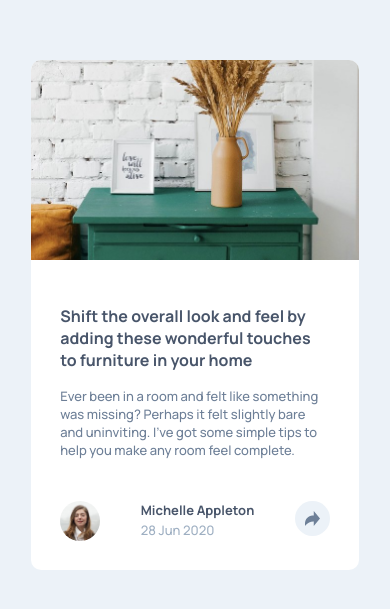
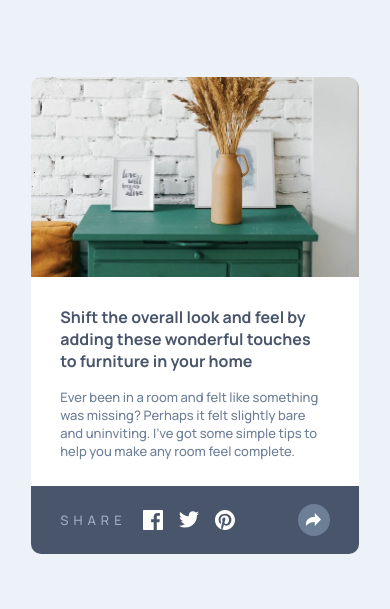
Before and after one commit to AlexandroMunera/FrontendMentor-ArticlePreview, a plain HTML site: page index.html in a window 390 px wide. Shown: the part 107-716 px from the top of the page. Drawn offline with Linux system fonts and the light colour scheme.

Commit message:
Mobile design

```diff
--- a/index.html
+++ b/index.html
@@ -36,6 +36,7 @@
           you make any room feel complete.
         </p>
       </div>
+
       <footer id="card__footer">
         <img
           class="card__image"
@@ -48,9 +49,30 @@
         </div>
         <span class="card__button"></span>
       </footer>
+
       <footer id="card__footer-active">
-       footer active
-        <span class="card__button"></span>
+        <div class="card__socialButtons">
+          <span>SHARE</span>
+          <img
+          class="card__socialButton"
+          src="images/icon-facebook.svg"
+          alt="Facebook"
+        />
+        <img
+          class="card__socialButton"
+          src="images/icon-twitter.svg"
+          alt="Twitter"
+        />
+        <img
+          class="card__socialButton"
+          src="images/icon-pinterest.svg"
+          alt="Pinterest"
+        />
+        </div>
+
+        <span class="card__button card__button-active">
+          <svg xmlns="http://www.w3.org/2000/svg" width="15" height="13"><path d="M15 6.495L8.766.014V3.88H7.441C3.33 3.88 0 7.039 0 10.936v2.049l.589-.612C2.59 10.294 5.422 9.11 8.39 9.11h.375v3.867L15 6.495z"/></svg>
+        </span>
       </footer>
     </main>
 
--- a/script.js
+++ b/script.js
@@ -8,10 +8,10 @@ for (var i = 0; i < shareButtons.length; i++) {
 
 function showFooterActive() {
   if (footer.style.display === "none") {
-    footer.style.display = "block";
+    footer.style.display = "flex";
     footerActive.style.display = "none";
   } else {
     footer.style.display = "none";
-    footerActive.style.display = "block";
+    footerActive.style.display = "flex";
   }
 }
--- a/styles.scss
+++ b/styles.scss
@@ -33,7 +33,7 @@ body {
   }
 
   .card__body {
-    padding: 29px 29px 0 29px;
+    padding: 13px 29px;
 
     .card_title {
       font-size: 1rem;
@@ -42,13 +42,16 @@ body {
   }
 
   #card__footer {
-    padding: 29px;
+    padding: 15px 29px;
     display: flex;
     justify-content: space-between;
+    align-items: center;
+    display: none;
+    min-height: 38px;
 
     .card__image {
-      width: 40px;
-      height: 40px;
+      width: 38px;
+      height: 38px;
       border-radius: 50%;
     }
 
@@ -66,10 +69,11 @@ body {
         color: $GrayishBlue;
       }
     }
+  }
 
   .card__button {
-      width: 35px;
-      height: 35px;
+    width: 30px;
+    height: 30px;
     border-radius: 50%;
     background-image: url(images/icon-share.svg);
     background-repeat: no-repeat;
@@ -77,11 +81,34 @@ body {
     background-size: 15px 15px;
     background-color: $LightGrayishBlue;
   }
+
+  .card__button {
+    width: 2rem;
+    height: 2rem;
+    display: grid;
+    place-items: center;
+    border-radius: 50%;
   }
 
   #card__footer-active {
     background-color: $VeryDarkGrayishBlue;
-    display: none;
+    padding: 15px 29px;
+    display: flex;
+    justify-content: space-between;
+    align-items: center;
+    min-height: 38px;
 
+    .card__socialButtons {
+      display: flex;
+      align-items: center;
+      column-gap: 1rem;
+      color: $GrayishBlue;
+      letter-spacing: 5px;
+    }
+
+    .card__button-active {
+      background-color: $DesaturatedDarkBlue;
+      fill: white;
     }
   }
+}
```
Also changed, not shown: styles.css, 1 other file. Lines whose indentation alone changed are shown as unchanged.
